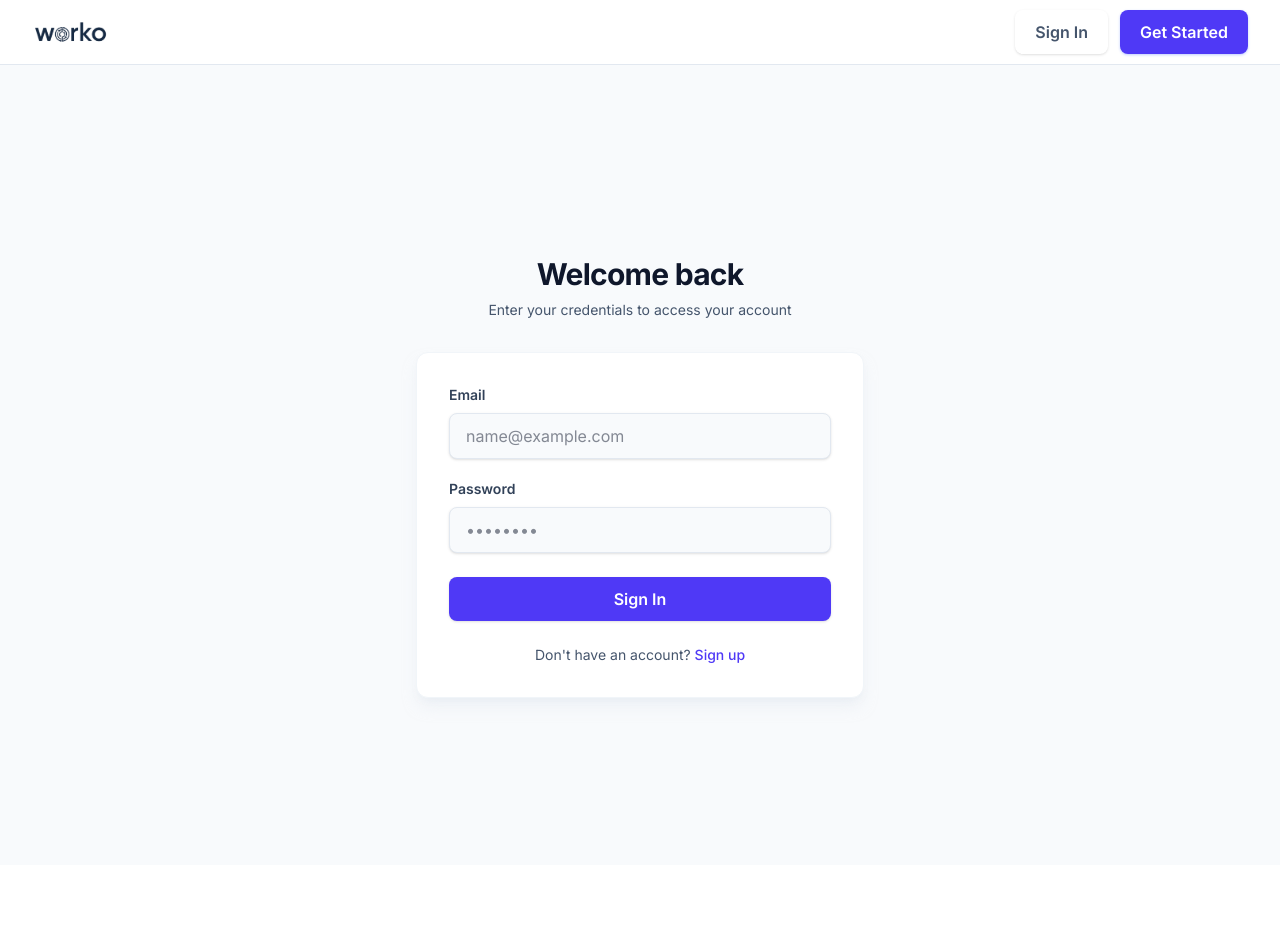
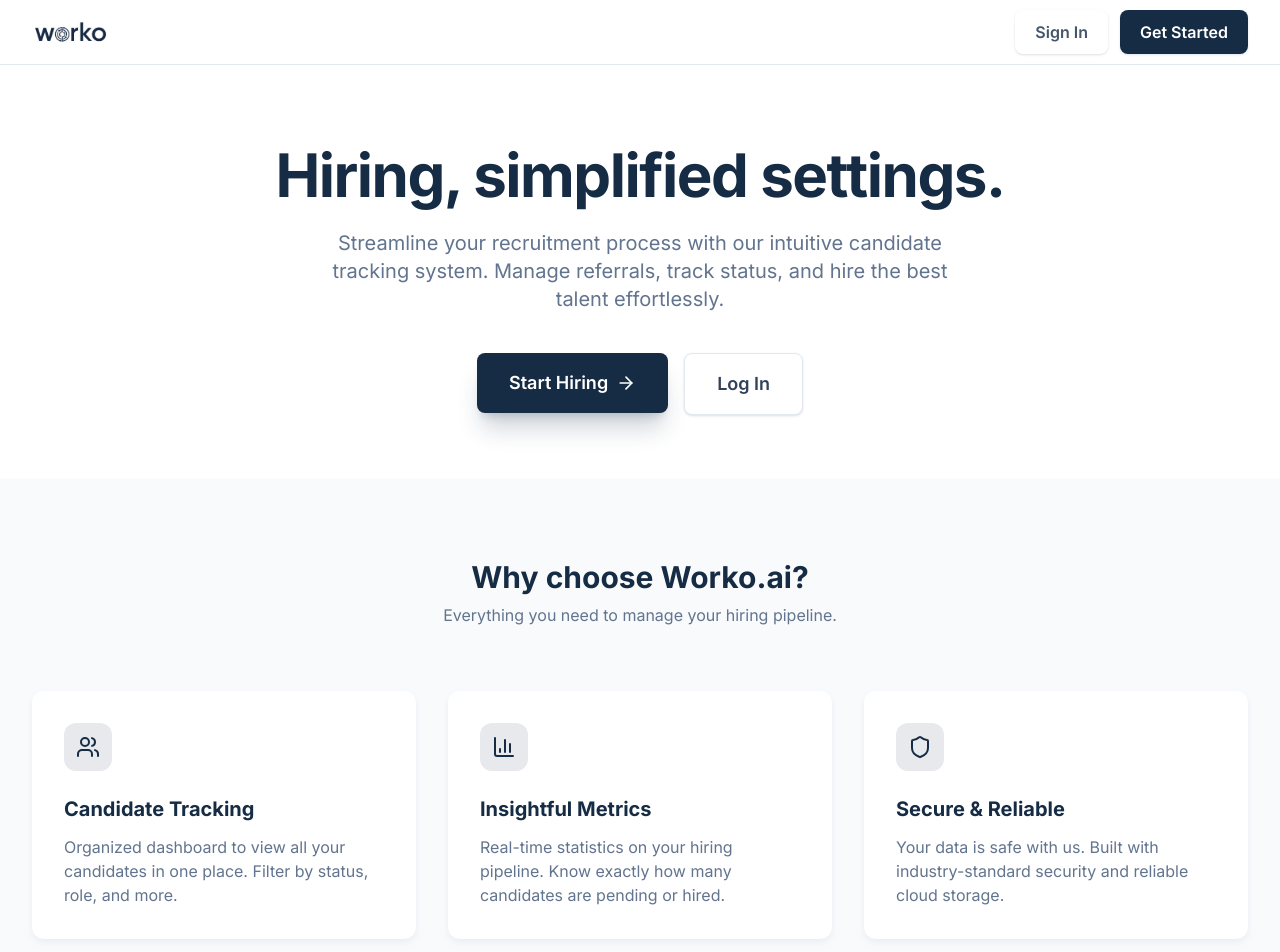
Before and after one commit to KhanjarSingh/worko.ai-fullstack, a React (Vite) app in the folder frontend/: page / in a window 1280 px wide. Before the commit this address led to /login. Shown: the top 952 px of the page. Before the commit the page ends 865 px from the top, so only its background shows below. Built offline with nearby package versions, Linux system fonts and the light colour scheme.

Commit message:
Added Landing page and changed the Website theme

```diff
--- a/frontend/src/App.jsx
+++ b/frontend/src/App.jsx
@@ -6,6 +6,7 @@ import Login from './pages/Login';
 import Register from './pages/Register';
 import Dashboard from './pages/Dashboard';
 import CreateCandidate from './pages/CreateCandidate';
+import LandingPage from './pages/LandingPage';
 
 const ProtectedRoute = ({ children }) => {
     const { user, loading } = useContext(AuthContext);
@@ -19,15 +20,40 @@ const ProtectedRoute = ({ children }) => {
     return children;
 };
 
+const PublicRoute = ({ children }) => {
+    const { user, loading } = useContext(AuthContext);
+
+    if (loading) return <div className="flex justify-center items-center h-screen">Loading...</div>;
+
+    if (user) {
+        return <Navigate to="/dashboard" replace />;
+    }
+
+    return children;
+};
+
 const App = () => {
     return (
         <div className="min-h-screen bg-white">
             <Navbar />
             <Routes>
-                <Route path="/login" element={<Login />} />
-                <Route path="/register" element={<Register />} />
+                <Route path="/" element={
+                    <PublicRoute>
+                        <LandingPage />
+                    </PublicRoute>
+                } />
+                <Route path="/login" element={
+                    <PublicRoute>
+                        <Login />
+                    </PublicRoute>
+                } />
+                <Route path="/register" element={
+                    <PublicRoute>
+                        <Register />
+                    </PublicRoute>
+                } />
                 <Route
-                    path="/"
+                    path="/dashboard"
                     element={
                         <ProtectedRoute>
                             <Dashboard />
--- a/frontend/src/components/Button.jsx
+++ b/frontend/src/components/Button.jsx
@@ -4,7 +4,7 @@ const Button = ({ children, onClick, type = 'button', variant = 'primary', class
     const baseStyles = "px-5 py-2.5 rounded-lg font-semibold transition-all duration-200 transform active:scale-95 focus:outline-none focus:ring-2 focus:ring-offset-2 disabled:opacity-50 disabled:cursor-not-allowed shadow-sm";
 
     const variants = {
-        primary: "bg-indigo-600 text-white hover:bg-indigo-700 hover:shadow-indigo-200 hover:shadow-lg focus:ring-indigo-500",
+        primary: "bg-[#162c44] text-white hover:bg-[#1b3a5b] hover:shadow-lg focus:ring-[#162c44]",
         secondary: "bg-white text-slate-700 border border-slate-200 hover:bg-slate-50 hover:border-slate-300 focus:ring-slate-500",
         danger: "bg-red-50 text-red-600 hover:bg-red-100 focus:ring-red-500 border border-red-100",
         ghost: "bg-transparent text-slate-600 hover:bg-slate-100 hover:text-slate-900 focus:ring-slate-500 shadow-none"
--- a/frontend/src/components/Input.jsx
+++ b/frontend/src/components/Input.jsx
@@ -2,11 +2,11 @@ import React from 'react';
 
 const Input = ({ label, id, type = 'text', error, className = '', ...props }) => (
     <div className={`mb-5 ${className}`}>
-        {label && <label htmlFor={id} className="block text-sm font-semibold text-slate-700 mb-2">{label}</label>}
+        {label && <label htmlFor={id} className="block text-sm font-semibold text-[#162c44] mb-2">{label}</label>}
         <input
             id={id}
             type={type}
-            className={`w-full px-4 py-2.5 bg-slate-50 border rounded-lg shadow-sm transition-all focus:outline-none focus:bg-white focus:ring-2 focus:ring-indigo-500/20 focus:border-indigo-500 ${error ? 'border-red-300 focus:border-red-500 focus:ring-red-500/20' : 'border-slate-200 hover:border-slate-300'
+            className={`w-full px-4 py-3 bg-slate-50 border rounded-xl shadow-sm transition-all focus:outline-none focus:bg-white focus:ring-2 focus:ring-[#162c44]/20 focus:border-[#162c44] text-slate-800 placeholder:text-slate-400 ${error ? 'border-red-300 focus:border-red-500 focus:ring-red-500/20' : 'border-slate-200 hover:border-[#162c44]/30'
                 }`}
             {...props}
         />
--- a/frontend/src/components/Navbar.jsx
+++ b/frontend/src/components/Navbar.jsx
@@ -1,5 +1,5 @@
 import React, { useContext } from 'react';
-import { Link, useNavigate } from 'react-router-dom';
+import { Link, useNavigate, useLocation } from 'react-router-dom';
 import { Briefcase, LogOut, User } from 'lucide-react';
 import { AuthContext } from '../context/AuthContext';
 import Button from './Button';
@@ -7,10 +7,11 @@ import Button from './Button';
 const Navbar = () => {
     const { user, logout } = useContext(AuthContext);
     const navigate = useNavigate();
+    const location = useLocation();
 
     const handleLogout = () => {
         logout();
-        navigate('/login');
+        navigate('/');
     };
 
     return (
@@ -24,20 +25,25 @@ const Navbar = () => {
                     <div className="flex items-center gap-4">
                         {user ? (
                             <>
+                                {location.pathname !== '/dashboard' && (
+                                    <Link to="/dashboard">
+                                        <Button variant="ghost" className="text-slate-600 hover:text-[#162c44]">Dashboard</Button>
+                                    </Link>
+                                )}
                                 <div className="flex items-center gap-3 px-3 py-1.5 bg-slate-50 rounded-full border border-slate-100">
-                                    <div className="bg-indigo-100 p-1 rounded-full text-indigo-600">
+                                    <div className="bg-[#162c44]/10 p-1 rounded-full text-[#162c44]">
                                         <User className="h-4 w-4" />
                                     </div>
                                     <span className="font-medium text-slate-700 text-sm hidden sm:block pr-1">{user.name}</span>
                                 </div>
-                                <Button variant="ghost" onClick={handleLogout} className="text-slate-500 hover:text-red-600 hover:bg-red-50">
-                                    <LogOut className="h-5 w-5" />
+                                <Button variant="ghost" onClick={handleLogout} className="text-slate-500 hover:!text-red-600 hover:!bg-red-50 group">
+                                    <LogOut className="h-5 w-5 group-hover:text-red-600 transition-colors" />
                                 </Button>
                             </>
                         ) : (
                             <div className="flex gap-3">
                                 <Link to="/login"><Button variant="ghost">Sign In</Button></Link>
-                                <Link to="/register"><Button className="shadow-indigo-200 shadow-md">Get Started</Button></Link>
+                                <Link to="/register"><Button className="shadow-md shadow-slate-200">Get Started</Button></Link>
                             </div>
                         )}
                     </div>
--- a/frontend/src/index.css
+++ b/frontend/src/index.css
@@ -3,8 +3,8 @@
 
 @theme {
   --font-sans: 'Inter', system-ui, sans-serif;
-  --color-primary: var(--color-indigo-600);
-  --color-primary-hover: var(--color-indigo-700);
+  --color-primary: #162c44;
+  --color-primary-hover: #1b3a5b;
 }
 
 body {
--- /dev/null
+++ b/frontend/src/pages/LandingPage.jsx
@@ -0,0 +1,80 @@
+import React from 'react';
+import { Link } from 'react-router-dom';
+import { ArrowRight, CheckCircle, Users, BarChart3, Shield } from 'lucide-react';
+import Button from '../components/Button';
+import Card from '../components/Card';
+
+const LandingPage = () => {
+    return (
+        <div className="min-h-screen bg-white">
+            {/* Hero Section */}
+            <div className="max-w-7xl mx-auto px-4 sm:px-6 lg:px-8 pt-20 pb-16 text-center">
+                <h1 className="text-5xl md:text-6xl font-bold text-[#162c44] tracking-tight mb-6">
+                    Hiring, simplified settings.
+                </h1>
+                <p className="text-xl text-slate-500 max-w-2xl mx-auto mb-10">
+                    Streamline your recruitment process with our intuitive candidate tracking system.
+                    Manage referrals, track status, and hire the best talent effortlessly.
+                </p>
+                <div className="flex justify-center gap-4">
+                    <Link to="/register">
+                        <Button className="flex items-center gap-2 px-8 py-4 text-lg shadow-xl shadow-[#162c44]/20">
+                            Start Hiring <ArrowRight className="h-5 w-5" />
+                        </Button>
+                    </Link>
+                    <Link to="/login">
+                        <Button variant="secondary" className="px-8 py-4 text-lg">
+                            Log In
+                        </Button>
+                    </Link>
+                </div>
+            </div>
+
+            {/* Features Section */}
+            <div className="bg-slate-50 py-20">
+                <div className="max-w-7xl mx-auto px-4 sm:px-6 lg:px-8">
+                    <div className="text-center mb-16">
+                        <h2 className="text-3xl font-bold text-[#162c44]">Why choose Worko.ai?</h2>
+                        <p className="text-slate-500 mt-2">Everything you need to manage your hiring pipeline.</p>
+                    </div>
+
+                    <div className="grid grid-cols-1 md:grid-cols-3 gap-8">
+                        <Card className="p-8 border-none shadow-md">
+                            <div className="h-12 w-12 bg-[#162c44]/10 rounded-xl flex items-center justify-center text-[#162c44] mb-6">
+                                <Users className="h-6 w-6" />
+                            </div>
+                            <h3 className="text-xl font-bold text-[#162c44] mb-3">Candidate Tracking</h3>
+                            <p className="text-slate-500">
+                                Organized dashboard to view all your candidates in one place. Filter by status, role, and more.
+                            </p>
+                        </Card>
+                        <Card className="p-8 border-none shadow-md">
+                            <div className="h-12 w-12 bg-[#162c44]/10 rounded-xl flex items-center justify-center text-[#162c44] mb-6">
+                                <BarChart3 className="h-6 w-6" />
+                            </div>
+                            <h3 className="text-xl font-bold text-[#162c44] mb-3">Insightful Metrics</h3>
+                            <p className="text-slate-500">
+                                Real-time statistics on your hiring pipeline. Know exactly how many candidates are pending or hired.
+                            </p>
+                        </Card>
+                        <Card className="p-8 border-none shadow-md">
+                            <div className="h-12 w-12 bg-[#162c44]/10 rounded-xl flex items-center justify-center text-[#162c44] mb-6">
+                                <Shield className="h-6 w-6" />
+                            </div>
+                            <h3 className="text-xl font-bold text-[#162c44] mb-3">Secure & Reliable</h3>
+                            <p className="text-slate-500">
+                                Your data is safe with us. Built with industry-standard security and reliable cloud storage.
+                            </p>
+                        </Card>
+                    </div>
+                </div>
+            </div>
+
+            <footer className="bg-white border-t border-slate-100 py-10 text-center text-slate-400 text-sm">
+                <p>&copy; {new Date().getFullYear()} Worko.ai. All rights reserved.</p>
+            </footer>
+        </div>
+    );
+};
+
+export default LandingPage;
--- a/frontend/src/pages/Login.jsx
+++ b/frontend/src/pages/Login.jsx
@@ -24,17 +24,17 @@ const Login = () => {
     };
 
     return (
-        <div className="min-h-screen flex items-center justify-center bg-slate-50 py-12 px-4 sm:px-6 lg:px-8">
+        <div className="min-h-screen flex items-center justify-center bg-white py-12 px-4 sm:px-6 lg:px-8">
             <div className="max-w-md w-full space-y-8">
                 <div className="text-center">
-                    <h2 className="mt-6 text-3xl font-bold tracking-tight text-slate-900">
+                    <h2 className="mt-6 text-3xl font-bold tracking-tight text-[#162c44]">
                         Welcome back
                     </h2>
-                    <p className="mt-2 text-sm text-slate-600">
+                    <p className="mt-2 text-sm text-slate-500">
                         Enter your credentials to access your account
                     </p>
                 </div>
-                <Card className="mt-8 space-y-6 p-8">
+                <Card className="mt-8 space-y-6 p-8 border border-slate-100 shadow-xl shadow-slate-200/50">
                     <form className="space-y-6" onSubmit={handleSubmit}>
                         {error && (
                             <div className="p-3 rounded-md bg-red-50 border border-red-100 text-sm text-red-600 font-medium">
@@ -50,6 +50,7 @@ const Login = () => {
                                 value={email}
                                 onChange={(e) => setEmail(e.target.value)}
                                 required
+                                className="focus:ring-[#162c44] focus:border-[#162c44]"
                             />
                             <div className="space-y-1">
                                 <Input
@@ -60,17 +61,18 @@ const Login = () => {
                                     value={password}
                                     onChange={(e) => setPassword(e.target.value)}
                                     required
+                                    className="focus:ring-[#162c44] focus:border-[#162c44]"
                                 />
                             </div>
                         </div>
 
-                        <Button type="submit" className="w-full flex justify-center py-2.5">
+                        <Button type="submit" className="w-full flex justify-center py-3 text-base shadow-lg shadow-[#162c44]/20 hover:shadow-[#162c44]/30">
                             Sign In
                         </Button>
 
                         <div className="text-center text-sm">
-                            <span className="text-slate-600">Don't have an account? </span>
-                            <Link to="/register" className="font-medium text-indigo-600 hover:text-indigo-500 transition-colors">
+                            <span className="text-slate-500">Don't have an account? </span>
+                            <Link to="/register" className="font-semibold text-[#162c44] hover:text-[#1b3a5b] transition-colors">
                                 Sign up
                             </Link>
                         </div>
```
Also changed, not shown: frontend/src/pages/Dashboard.jsx (+32 -26 lines), frontend/src/pages/Register.jsx (+12 -8 lines).
